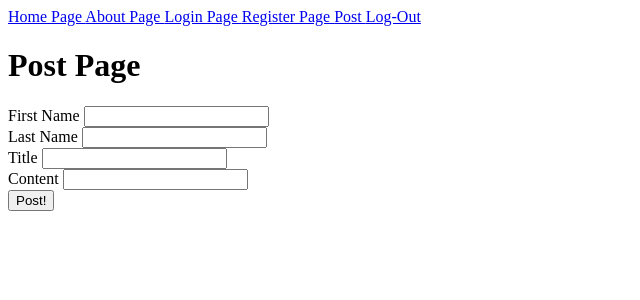
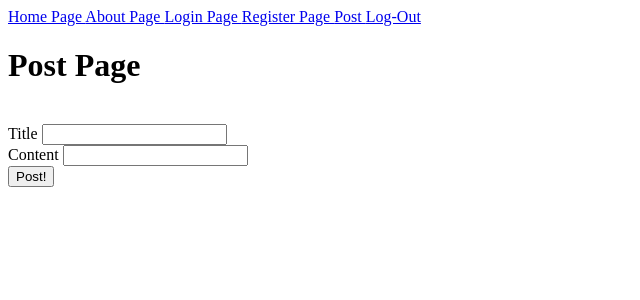
Before and after one commit to Zhal73/flask-blog, a Flask app: page /post in a window 1280 px wide. Shown: the top 300 px of the page, without its empty margins (0-640 px from the left). Run offline with Flask 2, Linux system fonts and the light colour scheme; the visitor is signed in with stand-in values (Sample User, id 1).

Commit message:
Flask updating model

```diff
--- a/flask-app/application/forms.py
+++ b/flask-app/application/forms.py
@@ -9,18 +9,6 @@ from application.models import Users
 
 #Form to insert a post on the db
 class PostForm(FlaskForm):
-    first_name = StringField('First Name',
-        validators = [
-            DataRequired(),
-            Length(min=2, max=30)
-        ]
-    )
-    last_name = StringField('Last Name',
-        validators = [
-            DataRequired(),
-            Length(min=2, max=30)
-        ]
-    )
     title = StringField('Title',
         validators = [
             DataRequired(),
@@ -37,6 +25,18 @@ class PostForm(FlaskForm):
 
 #Form to insert a new user in the db --- Registration form
 class RegistrationForm(FlaskForm):
+    first_name = StringField('First Name',
+        validators = [
+            DataRequired(),
+            Length(min=2, max=30)
+        ]
+    )
+    last_name = StringField('Last Name',
+        validators = [
+            DataRequired(),
+            Length(min=2, max=30)
+        ]
+    )
     email = StringField('Email',
         validators = [
             DataRequired(),
--- a/flask-app/application/models.py
+++ b/flask-app/application/models.py
@@ -1,19 +1,20 @@
 from application import db
 from application import login_manager
 from flask_login import UserMixin
+from datetime import datetime
 
 #create a table Posts
 class Posts(db.Model):
     id = db.Column(db.Integer, primary_key=True)
-    first_name = db.Column(db.String(30), nullable=False)
-    last_name = db.Column(db.String(30), nullable=False)
+    date_posted = db.Column(db.DateTime, nullable=False, default=datetime.utcnow)
+    user_id = db.Column(db.Integer, db.ForeignKey('users.id'), nullable=False)
     title = db.Column(db.String(100), nullable=False, unique=True)
     content = db.Column(db.String(500), nullable=False, unique=True)
 
     #printable version also known as self representation
     def __repr__(self):
         return ''.join([
-            'User: ', self.first_name, ' ', self.last_name, '\r\n',
+            'User ID: ', self.user_id, '\r\n',
             'Title: ', self.title, '\r\n', self.content
             ])
 
@@ -25,9 +26,16 @@ def load_user(id):
 #creates a table Users
 class Users(db.Model,UserMixin): #we need to subclass UserMixin or we get the error  'Users' object has no attribute 'is_active'
     id = db.Column(db.Integer, primary_key=True)
+    first_name = db.Column(db.String(30), nullable=False) #add the first name to the user table
+    last_name = db.Column(db.String(30), nullable=False) #add the loast name to the user table
     email = db.Column(db.String(500), nullable=False, unique=True)
     password = db.Column(db.String(500), nullable=False)
+    posts = db.relationship('Posts', backref='author', lazy=True)
 
     #printable version also known as self representation
     def __repr__(self):
-        return ''.join(['UserID: ', str(self.id), '\r\n', 'Email: ', self.email])
+        return ''.join([
+            'User ID: ', str(self.id), '\r\n',
+            'Email: ', self.email, '\r\n',
+            'Name: ', self.first_name, ' ', self.last_name
+        ])
--- a/flask-app/application/routes.py
+++ b/flask-app/application/routes.py
@@ -22,10 +22,9 @@ def post():
     form = PostForm()
     if form.validate_on_submit():
         postData = Posts(
-            first_name = form.first_name.data,
-            last_name = form.last_name.data,
             title = form.title.data,
-            content = form.content.data
+            content = form.content.data,
+            author = current_user
         )
 
         db.session.add(postData)
@@ -40,11 +39,20 @@ def post():
 
 @app.route('/register', methods=['GET', 'POST'])
 def register():
+    if current_user.is_authenticated:
+        return redirect(url_for('home'))
+
     form = RegistrationForm()
+
     if form.validate_on_submit():
         hash_pw = bcrypt.generate_password_hash(form.password.data)
 
-        user = Users(email=form.email.data, password=hash_pw)
+        user = Users(
+            first_name=form.first_name.data,
+            last_name=form.last_name.data,
+            email=form.email.data,
+            password=hash_pw
+        )
 
         db.session.add(user)
         db.session.commit()
--- a/flask-app/application/templates/home.html
+++ b/flask-app/application/templates/home.html
@@ -6,9 +6,9 @@
   	  {% for post in posts %}
        		 <div>
         	    <h3>{{ post.title }}</h3>
-		    <p><b> - First name:</b>{{ post.first_name }}</p>
-        	    <p><b> - Last name:</b>{{ post.last_name }}</p>
-      		    <p> -- {{ post.content }}</p>
+      		    <span>by <i>{{ post.author.first_name }} {{ post.author.last_name }}</i></span>
+	            <span>on the <i>{{ post.date_posted }}</i></span>
+		    <p> -- {{ post.content }}</p>
 		</div>
   	  {% endfor %}
 
--- a/flask-app/application/templates/post.html
+++ b/flask-app/application/templates/post.html
@@ -6,44 +6,6 @@
 	<!-- the form -->
         <form method='POST' action=''>
             {{ form.hidden_tag() }}  <!-- prevent CSRF attack -->
-       	    <!-- first_name.label is the text displayed on the screen next to the text box -->
-            {{ form.first_name.label }}
-	    <!-- first_name is the input field, a text box in this case -->
-            {{ form.first_name }}
-	    <!-- checks for error in the input of the first name note: the variable form is create in routes.py-->
-	    <!-- validation parameters are in forms.py -->
-	    {% if form.first_name.errors %}
-	    <!-- surround the displayed errors in a error div tag, this can then be styled later to be red etc. -->
-		    <div class="error">
-               		<!-- for each error in the errors for the first_name input field -->
-                	{% for error in form.first_name.errors %}
-                    	 	<!-- display the error -->
-                   	 	<span>{{ error }}</span>
-                	<!-- end the for-loop -->
-               		{% endfor %}
-           	    </div>
-	     <!-- end the if statement -->
-             {% endif %}
-
-
-
-            <br>
-            {{ form.last_name.label }}
-            {{ form.last_name }}
-            {% if form.last_name.errors %}
-            <!-- surround the displayed errors in a error div tag, this can then be styled later to be red etc. -->
-                    <div class="error">
-                        <!-- for each error in the errors for the last_name input field -->
-                        {% for error in form.last_name.errors %}
-                                <!-- display the error -->
-                                <span>{{ error }}</span>
-                        <!-- end the for-loop -->
-                        {% endfor %}
-                    </div>
-             <!-- end the if statement -->
-             {% endif %}
-
-
             <br>
             {{ form.title.label }}
             {{ form.title }}
```
Also changed, not shown: flask-app/application/templates/register.html (+23 -0 lines).
